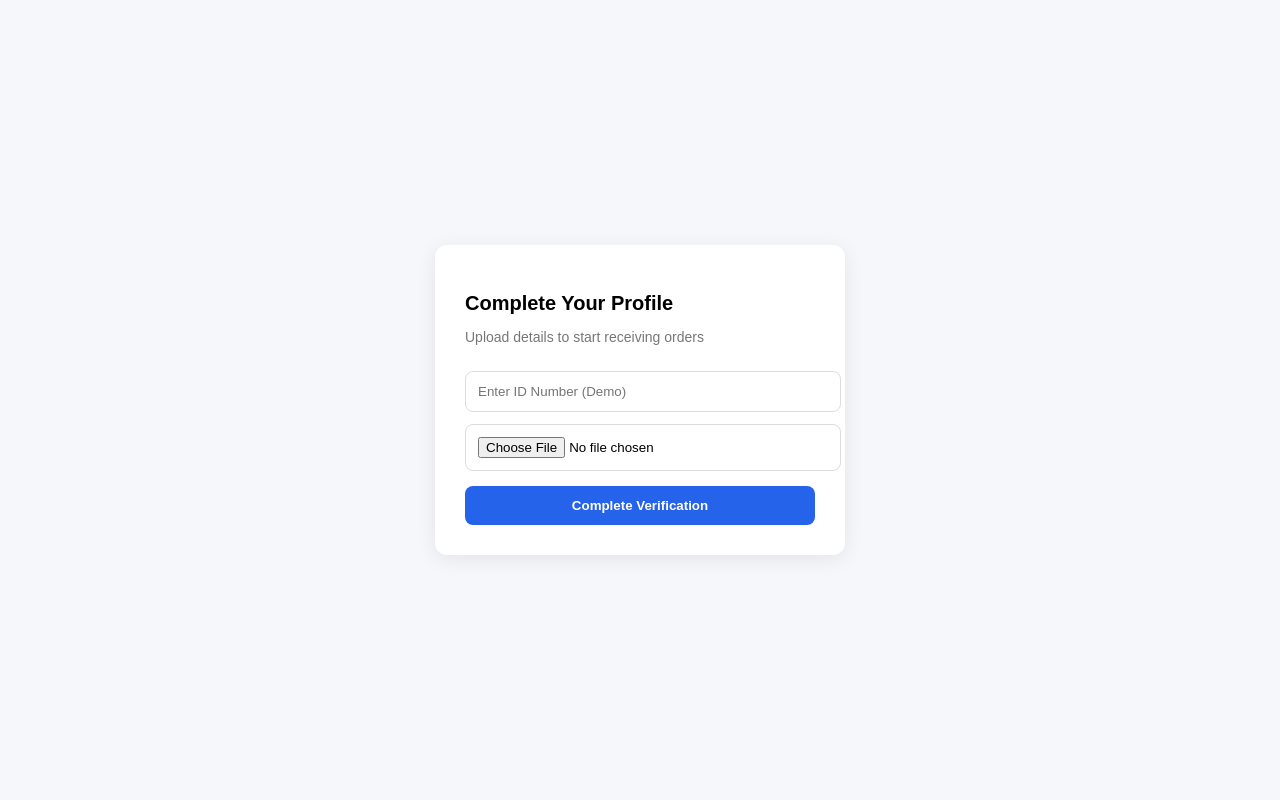
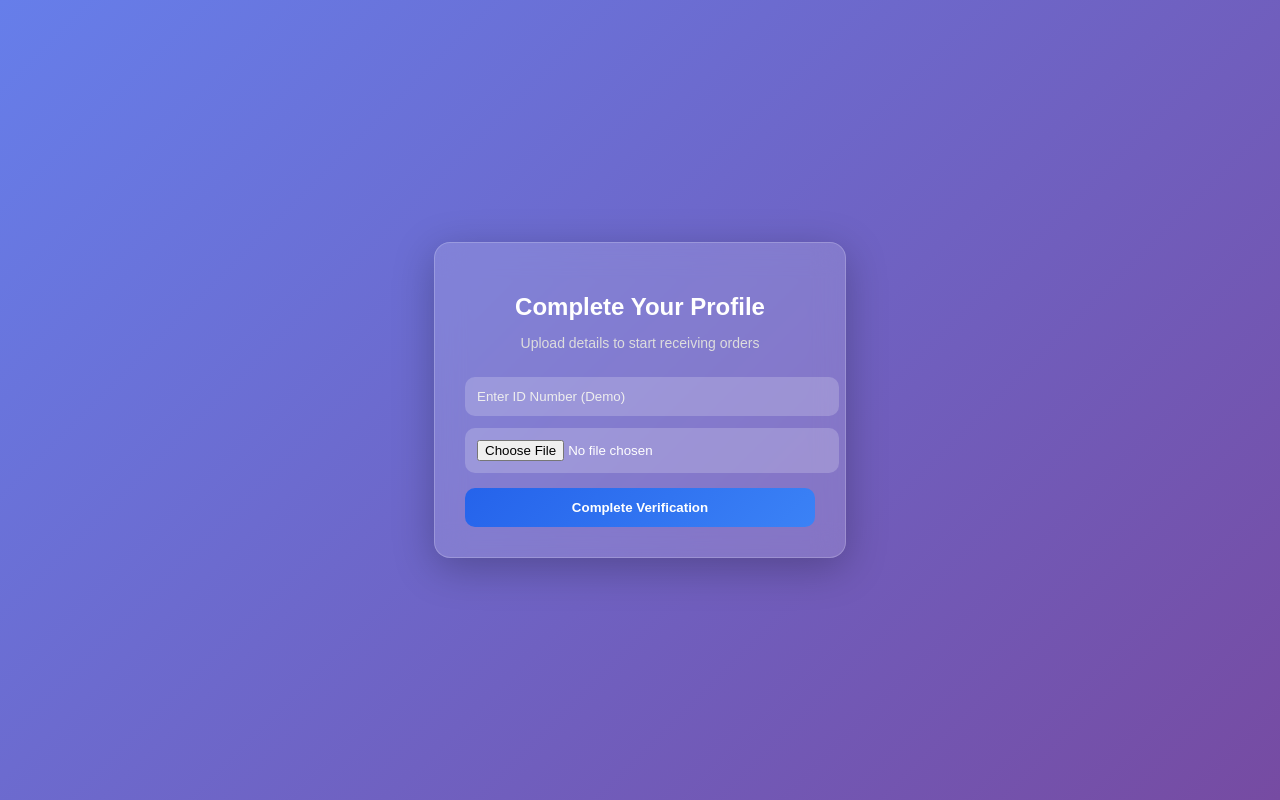
Before and after one commit to abhi-rwt/Vitaran, a website: page public/verify.html in a window 1280 px wide. Drawn offline with Linux system fonts and the light colour scheme.

Commit message:
UI update

```diff
--- a/public/verify.css
+++ b/public/verify.css
@@ -1,45 +1,71 @@
 body {
   font-family: Arial, sans-serif;
-  background: #f5f7fb; /* same dashboard bg */
   margin: 0;
-}
+  height: 100vh;
 
-/* center container */
-.container {
+  /* background gradient */
+  background: linear-gradient(135deg, #667eea, #764ba2);
+
   display: flex;
   justify-content: center;
   align-items: center;
-  height: 100vh;
 }
 
-/* card */
+/* glass card */
 .box {
-  background: #ffffff;
+  backdrop-filter: blur(15px);
+  -webkit-backdrop-filter: blur(15px);
+
+  background: rgba(255, 255, 255, 0.15);
+  border-radius: 16px;
+
   padding: 30px;
-  border-radius: 12px;
   width: 350px;
-  box-shadow: 0 4px 20px rgba(0,0,0,0.08);
+
+  border: 1px solid rgba(255,255,255,0.2);
+
+  box-shadow: 0 10px 40px rgba(0,0,0,0.25);
+
+  text-align: center;
+
+  transition: 0.3s;
+}
+
+/* POP EFFECT */
+.box:hover {
+  transform: translateY(-5px) scale(1.02);
+  box-shadow: 0 20px 60px rgba(0,0,0,0.35);
 }
 
 /* heading */
 h2 {
+  color: #fff;
   margin-bottom: 10px;
-  font-size: 20px;
 }
 
 p {
-  color: #777;
+  color: #ddd;
   font-size: 14px;
 }
 
-/* inputs */
+/* input */
 input {
   width: 100%;
   padding: 12px;
   margin-top: 12px;
-  border-radius: 8px;
-  border: 1px solid #ddd;
+
+  border-radius: 10px;
+  border: none;
+
   outline: none;
+
+  background: rgba(255,255,255,0.2);
+  color: white;
+}
+
+/* placeholder */
+input::placeholder {
+  color: #eee;
 }
 
 /* button */
@@ -47,15 +73,21 @@ button {
   width: 100%;
   padding: 12px;
   margin-top: 15px;
-  background: #2563eb; /* SAME BLUE */
+
+  background: linear-gradient(135deg, #2563eb, #3b82f6);
   color: white;
+
   border: none;
-  border-radius: 8px;
-  font-weight: 600;
+  border-radius: 10px;
+
+  font-weight: bold;
   cursor: pointer;
-  transition: 0.2s;
+
+  transition: 0.3s;
 }
 
+/* button hover POP */
 button:hover {
-  background: #1e4ed8;
+  transform: scale(1.05);
+  box-shadow: 0 10px 25px rgba(37,99,235,0.5);
 }
```
